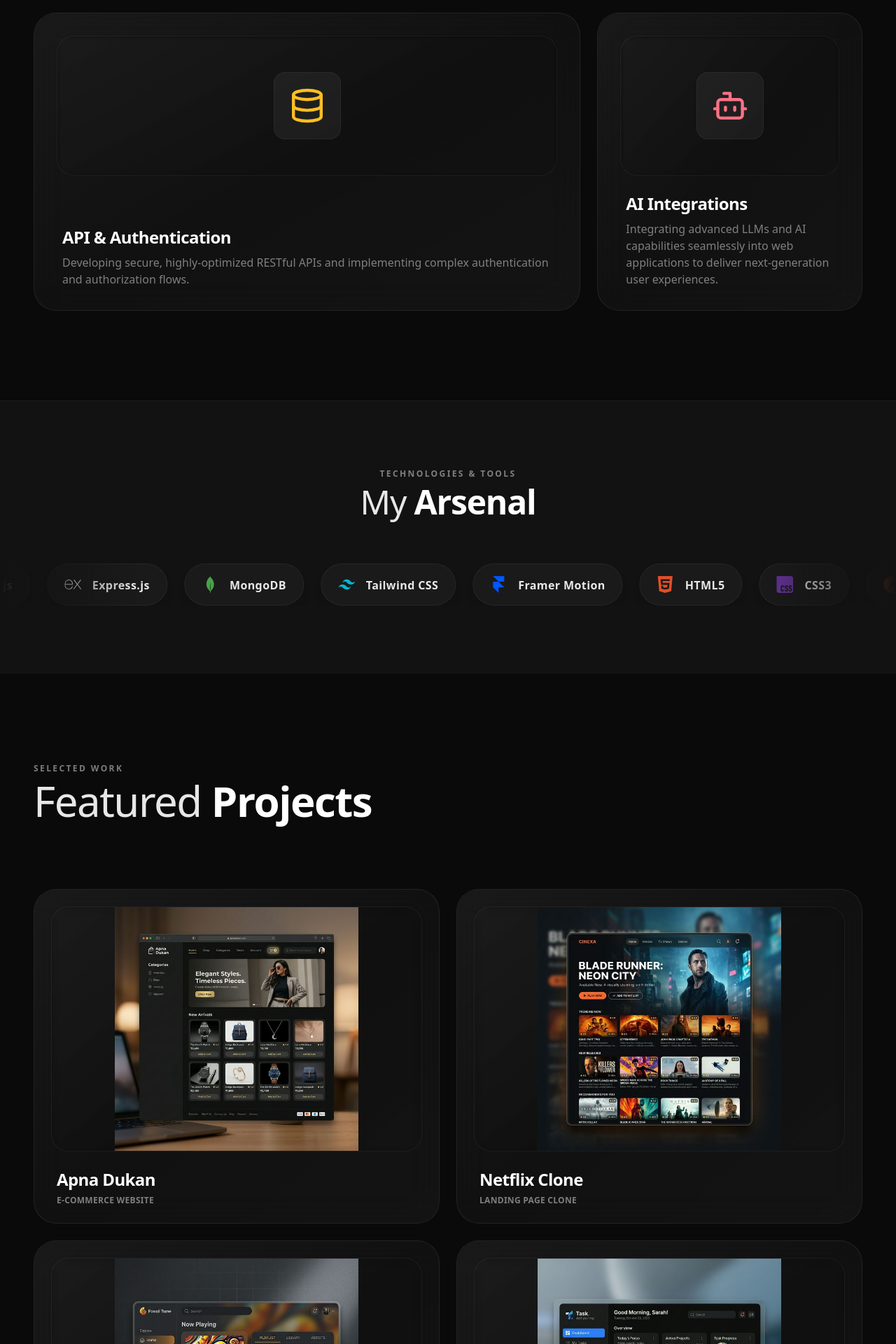
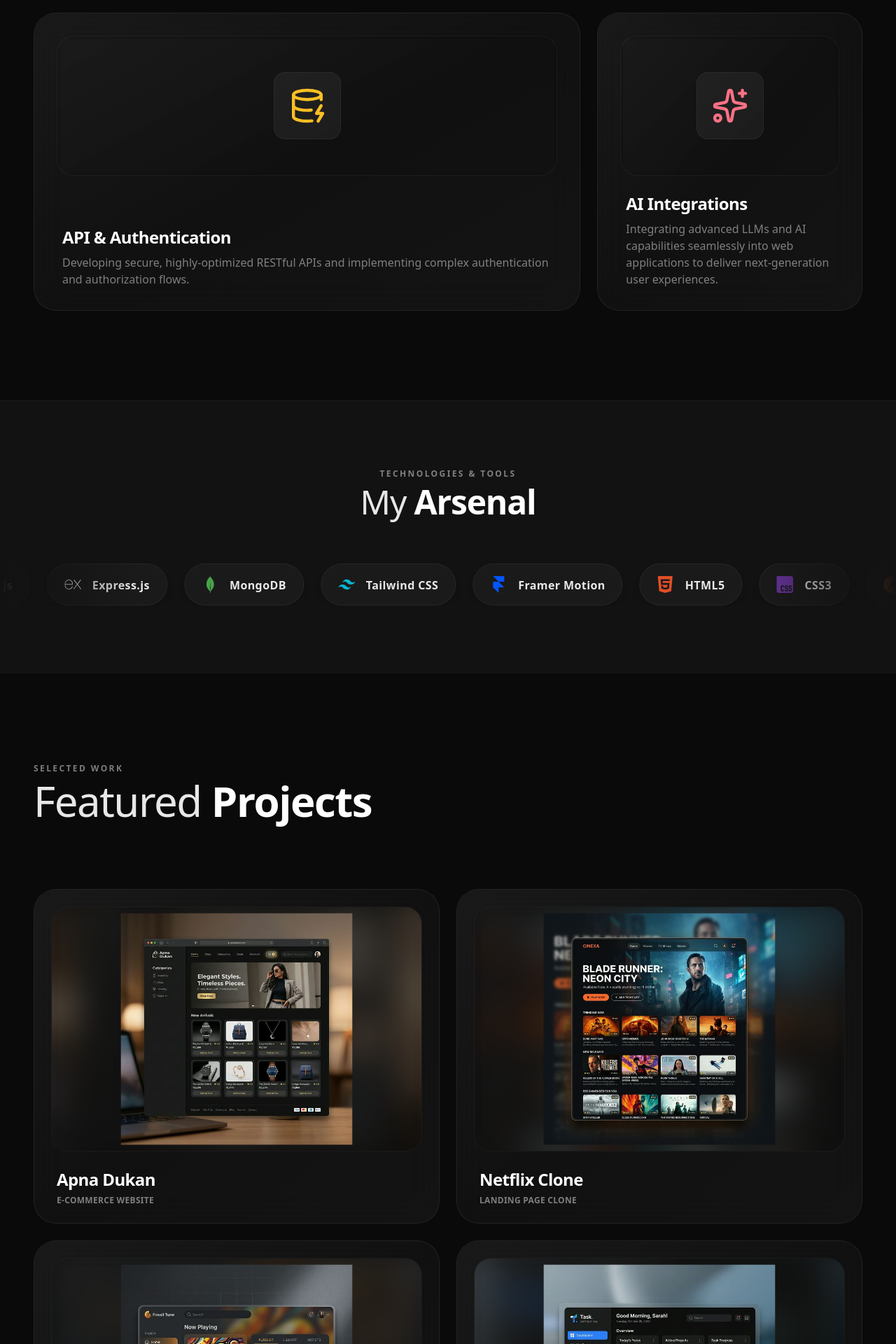
Before and after one commit to AEVILOP/modern-Protfolio, a Next.js app: page / in a window 1280 px wide. Shown: the part 4740-6660 px from the top of the page at 70% size. Built offline with nearby package versions, Linux system fonts and the light colour scheme.

Commit message:
changing on layouts

```diff
--- a/src/components/Capabilities.tsx
+++ b/src/components/Capabilities.tsx
@@ -1,26 +1,29 @@
-import { Layers, Link2, Database, Bot } from "lucide-react";
+"use client";
+
+import { motion } from "framer-motion";
+import { LayoutTemplate, Code2, DatabaseZap, Sparkles } from "lucide-react";
 
 export default function Capabilities() {
   const capabilities = [
     {
       title: "Frontend Architecture",
       description: "Designing scalable, maintainable, and high-performance frontend systems for enterprise applications using React, Next.js, and TypeScript.",
-      icon: <Layers size={24} className="text-indigo-400" />,
+      icon: <LayoutTemplate size={24} className="text-indigo-400" />,
     },
     {
       title: "Full-Stack Development",
       description: "Building seamless end-to-end applications with robust Node.js backend services and modern interactive user interfaces.",
-      icon: <Link2 size={24} className="text-emerald-400" />,
+      icon: <Code2 size={24} className="text-emerald-400" />,
     },
     {
       title: "API & Authentication",
       description: "Developing secure, highly-optimized RESTful APIs and implementing complex authentication and authorization flows.",
-      icon: <Database size={24} className="text-amber-400" />,
+      icon: <DatabaseZap size={24} className="text-amber-400" />,
     },
     {
       title: "AI Integrations",
       description: "Integrating advanced LLMs and AI capabilities seamlessly into web applications to deliver next-generation user experiences.",
-      icon: <Bot size={24} className="text-rose-400" />,
+      icon: <Sparkles size={24} className="text-rose-400" />,
     },
   ];
 
@@ -29,7 +32,13 @@ export default function Capabilities() {
       <div className="max-w-7xl mx-auto flex flex-col items-center">
 
         {/* Header content */}
-        <div className="w-full flex justify-between items-end mb-16 md:mb-24">
+        <motion.div
+          initial={{ opacity: 0, y: 30 }}
+          whileInView={{ opacity: 1, y: 0 }}
+          viewport={{ once: true, margin: "-100px" }}
+          transition={{ duration: 0.6 }}
+          className="w-full flex justify-between items-end mb-16 md:mb-24"
+        >
           <div>
             <p className="text-xs font-bold tracking-[0.2em] text-[#ededed]/50 uppercase mb-2">
               Core Capabilities
@@ -38,7 +47,7 @@ export default function Capabilities() {
               What I <span className="font-bold text-white">Do</span>
             </h2>
           </div>
-        </div>
+        </motion.div>
 
         {/* Bento Grid — alternating small + wide / wide + small */}
         <div className="grid grid-cols-1 md:grid-cols-3 gap-6 w-full">
@@ -48,7 +57,11 @@ export default function Capabilities() {
             const isWide = idx === 1 || idx === 2;
 
             return (
-              <div
+              <motion.div
+                initial={{ opacity: 0, y: 30 }}
+                whileInView={{ opacity: 1, y: 0 }}
+                viewport={{ once: true, margin: "-50px" }}
+                transition={{ duration: 0.5, delay: idx * 0.1 }}
                 key={idx}
                 className={`group flex flex-col relative overflow-hidden rounded-[2rem] p-6 md:p-8 transition-all duration-500 backdrop-blur-xl bg-white/[0.03] border border-white/[0.08] hover:bg-white/[0.06] hover:border-white/[0.15] hover:shadow-[0_8px_40px_rgba(255,255,255,0.06),inset_0_1px_0_rgba(255,255,255,0.1)] ${isWide ? 'md:col-span-2' : 'md:col-span-1'}`}
               >
@@ -71,7 +84,7 @@ export default function Capabilities() {
                     {item.description}
                   </p>
                 </div>
-              </div>
+              </motion.div>
             );
           })}
         </div>
--- a/src/components/Overlay.tsx
+++ b/src/components/Overlay.tsx
@@ -5,6 +5,8 @@ import { ChevronDown } from "lucide-react";
 
 export default function Overlay() {
   const { scrollYProgress } = useScroll();
+
+  const buttonOpacity = useTransform(scrollYProgress, [0, 0.05], [1, 0]);
 
   // Parallax + fade for Section 1 (0%)
   const opacity1 = useTransform(scrollYProgress, [0, 0.15], [1, 0]);
@@ -15,8 +17,8 @@ export default function Overlay() {
   const y2 = useTransform(scrollYProgress, [0.15, 0.45], [100, -100]);
 
   // Parallax + fade for Section 3 (60%)
-  const opacity3 = useTransform(scrollYProgress, [0.45, 0.5, 0.7, 0.75], [0, 1, 1, 0]);
-  const y3 = useTransform(scrollYProgress, [0.45, 0.75], [100, -100]);
+  const opacity3 = useTransform(scrollYProgress, [0.45, 0.5, 0.75, 0.8], [0, 1, 1, 0]);
+  const y3 = useTransform(scrollYProgress, [0.45, 0.8], [100, -100]);
 
   return (
     <div className="absolute inset-0 z-10 pointer-events-none">
@@ -25,7 +27,7 @@ export default function Overlay() {
         {/* Section 1: Center */}
         <motion.div
           style={{ opacity: opacity1, y: y1 }}
-          className="absolute inset-x-0 flex flex-col items-center justify-center text-center top-[55%] -translate-y-1/2 px-6"
+          className="absolute inset-x-0 flex flex-col items-center justify-center text-center top-[65%] -translate-y-1/2 px-6"
         >
           <h1 className="text-5xl md:text-8xl font-bold tracking-tighter text-white drop-shadow-2xl">
             Anirban Banerjee
@@ -57,7 +59,7 @@ export default function Overlay() {
 
         {/* Scroll Down Indicator */}
         <motion.div
-           style={{ opacity: opacity1 }}
+           style={{ opacity: buttonOpacity }}
            className="absolute bottom-12 md:bottom-20 left-1/2 -translate-x-1/2 flex flex-col items-center justify-center pointer-events-auto cursor-pointer group"
            onClick={() => window.scrollBy({ top: window.innerHeight * 1.2, behavior: 'smooth' })}
         >
--- a/src/components/Projects.tsx
+++ b/src/components/Projects.tsx
@@ -1,3 +1,6 @@
+"use client";
+
+import { motion } from "framer-motion";
 import { ArrowUpRight, Github } from "lucide-react";
 import Image from "next/image";
 
@@ -37,7 +40,13 @@ export default function Projects() {
     <section id="work" className="relative z-20 bg-[#0a0a0a] py-32 px-6 md:px-12 border-t border-white/5">
       <div className="max-w-7xl mx-auto flex flex-col items-center">
 
-        <div className="w-full flex justify-between items-end mb-16 md:mb-24">
+        <motion.div
+          initial={{ opacity: 0, y: 30 }}
+          whileInView={{ opacity: 1, y: 0 }}
+          viewport={{ once: true, margin: "-100px" }}
+          transition={{ duration: 0.6 }}
+          className="w-full flex justify-between items-end mb-16 md:mb-24"
+        >
           <div>
             <p className="text-xs font-bold tracking-[0.2em] text-[#ededed]/50 uppercase mb-2">
               Selected Work
@@ -46,13 +55,17 @@ export default function Projects() {
               Featured <span className="font-bold text-white">Projects</span>
             </h2>
           </div>
-        </div>
+        </motion.div>
 
         {/* Projects Grid Container */}
         <div className="grid grid-cols-1 md:grid-cols-2 gap-6 w-full">
           {projects.map((project, idx) => {
             return (
-              <div
+              <motion.div
+                initial={{ opacity: 0, y: 30 }}
+                whileInView={{ opacity: 1, y: 0 }}
+                viewport={{ once: true, margin: "-50px" }}
+                transition={{ duration: 0.5, delay: idx * 0.1 }}
                 key={idx}
                 className="group flex flex-col relative overflow-hidden rounded-[2rem] p-4 md:p-6 transition-all duration-500 backdrop-blur-xl bg-white/[0.03] border border-white/[0.08] hover:bg-white/[0.06] hover:border-white/[0.15] hover:shadow-[0_8px_40px_rgba(255,255,255,0.06),inset_0_1px_0_rgba(255,255,255,0.1)]"
               >
@@ -60,13 +73,23 @@ export default function Projects() {
                 <div className="absolute inset-0 rounded-[2rem] bg-gradient-to-br from-white/[0.06] via-transparent to-white/[0.02] pointer-events-none opacity-60 group-hover:opacity-100 transition-opacity duration-500" />
 
                 {/* Image Container */}
-                <div className="relative w-full h-[250px] md:h-[350px] rounded-[1.5rem] overflow-hidden bg-black/30 backdrop-blur-sm border border-white/[0.06] mb-6 p-4 md:p-6 flex items-center justify-center">
+                <div className="relative w-full h-[250px] md:h-[350px] rounded-[1.5rem] overflow-hidden bg-black/30 border border-white/[0.06] mb-6 flex items-center justify-center p-0">
+                  {/* Blurred Background Image */}
+                  <Image
+                    src={project.image}
+                    alt={`${project.title} background`}
+                    fill
+                    sizes="(max-width: 768px) 100vw, 50vw"
+                    className="object-cover blur-xl opacity-40 transform scale-110 group-hover:scale-125 transition-all duration-700 ease-[cubic-bezier(0.33,1,0.68,1)]"
+                  />
+
+                  {/* Main Image */}
                   <Image
                     src={project.image}
                     alt={project.title}
                     fill
                     sizes="(max-width: 768px) 100vw, 50vw"
-                    className="object-contain transform group-hover:-translate-y-2 group-hover:scale-105 group-hover:drop-shadow-[0_20px_20px_rgba(255,255,255,0.05)] transition-all duration-700 ease-[cubic-bezier(0.33,1,0.68,1)]"
+                    className="object-contain transform scale-95 group-hover:-translate-y-2 group-hover:scale-100 group-hover:drop-shadow-[0_20px_20px_rgba(255,255,255,0.05)] transition-all duration-700 ease-[cubic-bezier(0.33,1,0.68,1)]"
                   />
 
                   {/* Floating Meta Details / Buttons revealed on hover */}
@@ -91,7 +114,7 @@ export default function Projects() {
                     </p>
                   </div>
                 </div>
-              </div>
+              </motion.div>
             );
           })}
         </div>
--- a/src/components/ScrollyCanvas.tsx
+++ b/src/components/ScrollyCanvas.tsx
@@ -19,10 +19,10 @@ export default function ScrollyCanvas({ children }: { children?: ReactNode }) {
   });
 
   // Transform scroll progress (0 to 1) to frame index (0 to 191)
-  const frameIndex = useTransform(scrollYProgress, [0, 1], [0, FRAME_COUNT - 1]);
+  const frameIndex = useTransform(scrollYProgress, [0, 0.85], [0, FRAME_COUNT - 1]);
 
   // Fade out canvas at the end of the 500vh scroll
-  const canvasOpacity = useTransform(scrollYProgress, [0.7, 1], [1, 0]);
+  const canvasOpacity = useTransform(scrollYProgress, [0.85, 1], [1, 0]);
 
   useEffect(() => {
     // Preload images
```
Also changed, not shown: src/components/About.tsx (+19 -4 lines), src/components/Education.tsx (+25 -8 lines).
